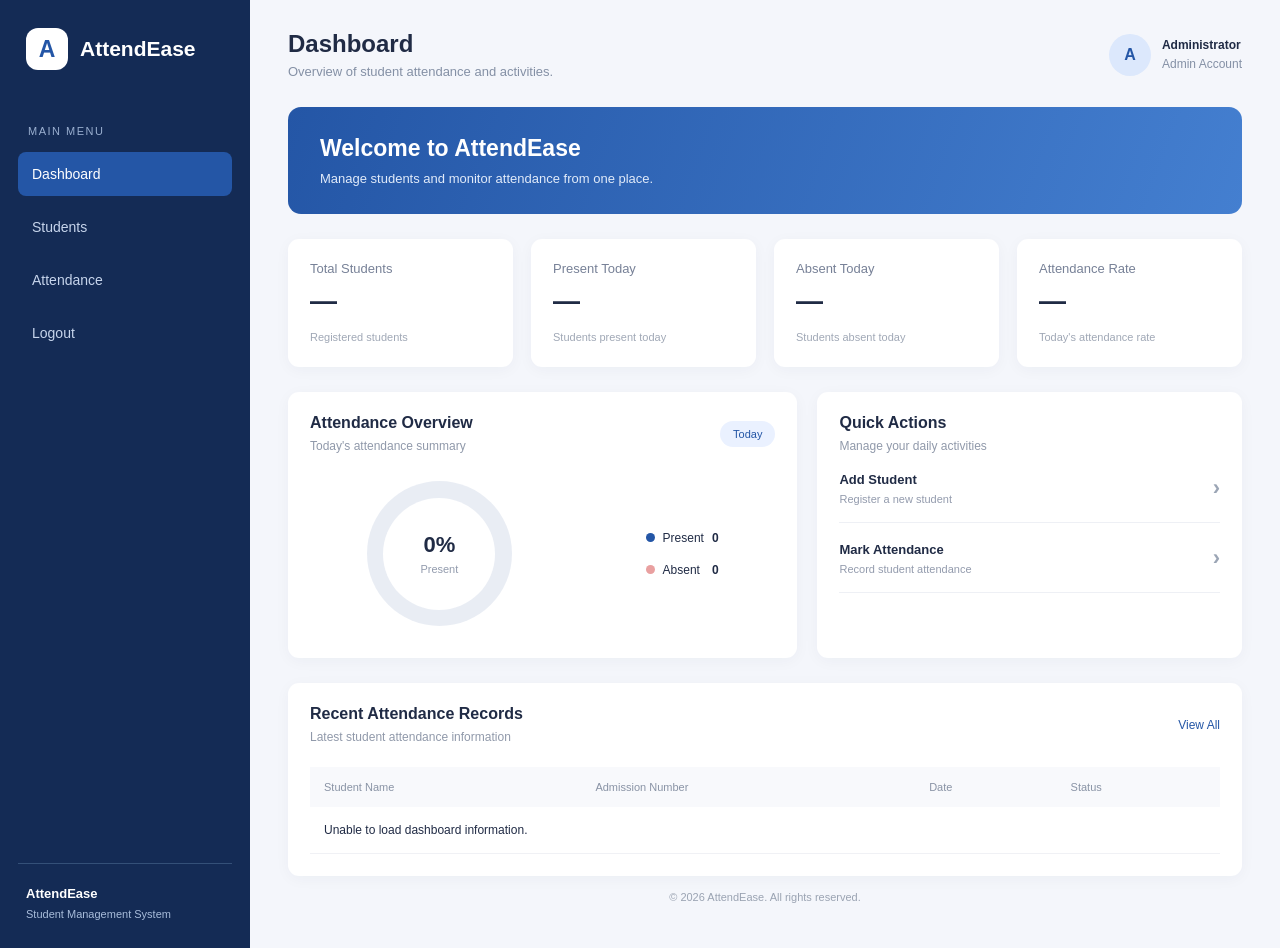
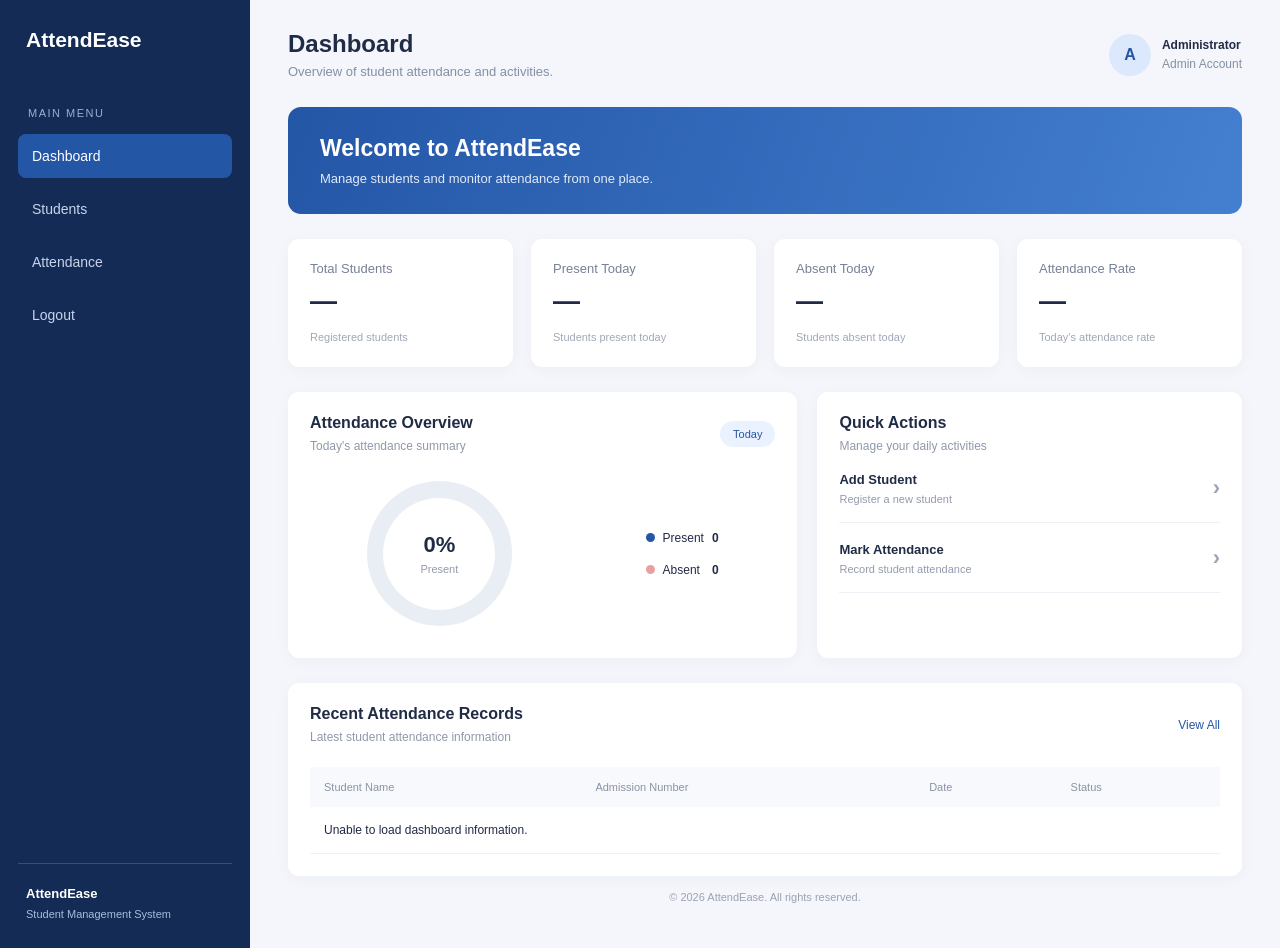
Before and after one commit to mohitmehla07-arch/Devops-student-attendance, a plain HTML site: page frontend/dashboard.html in a window 1280 px wide. Drawn offline with Linux system fonts and the light colour scheme; no server answers.

Commit message:
dashboard update

```diff
--- a/frontend/dashboard.html
+++ b/frontend/dashboard.html
@@ -18,7 +18,7 @@
         <aside class="sidebar">
 
             <div class="sidebar-brand">
-                <div class="brand-icon">A</div>
+
                 <span>AttendEase</span>
             </div>
 
```
Also changed, not shown: 1 other file.
